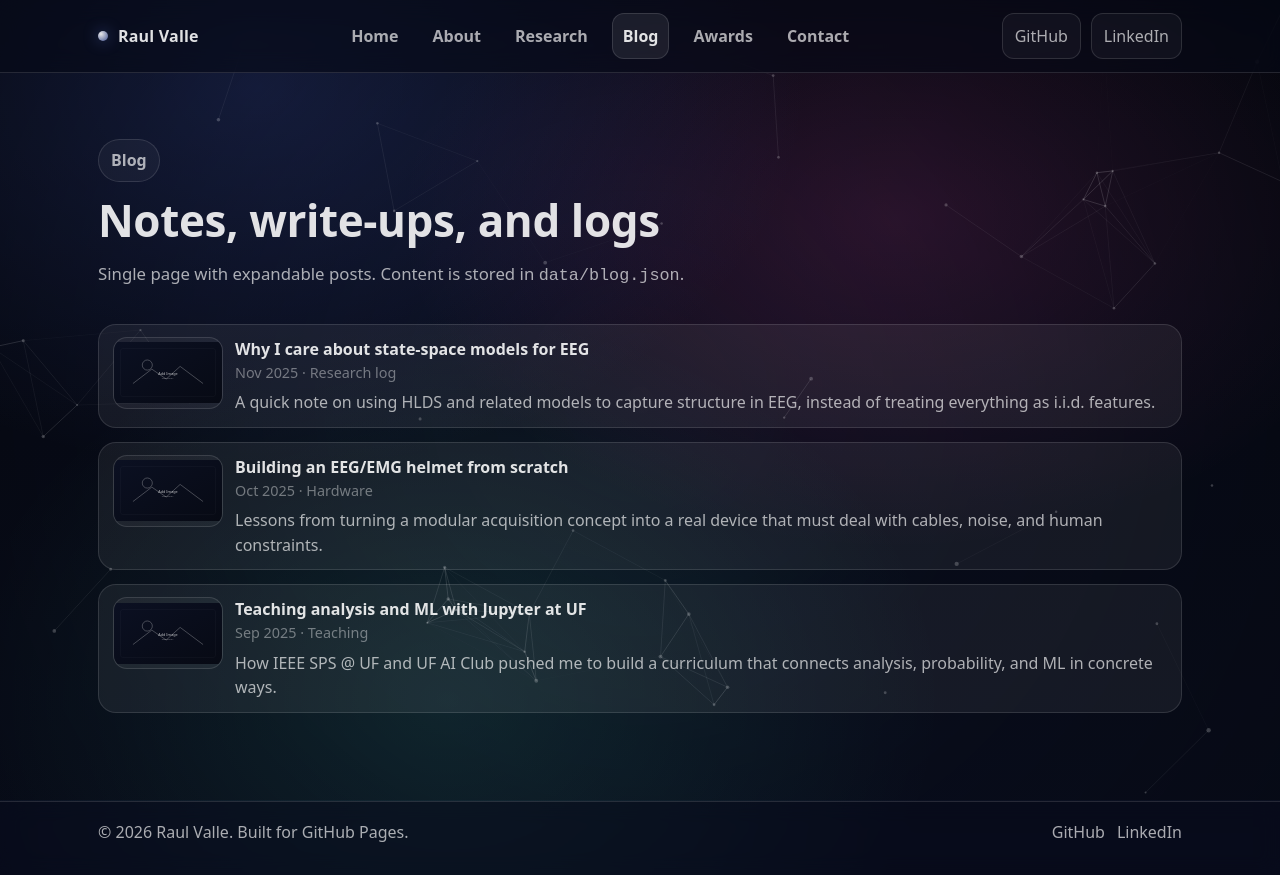
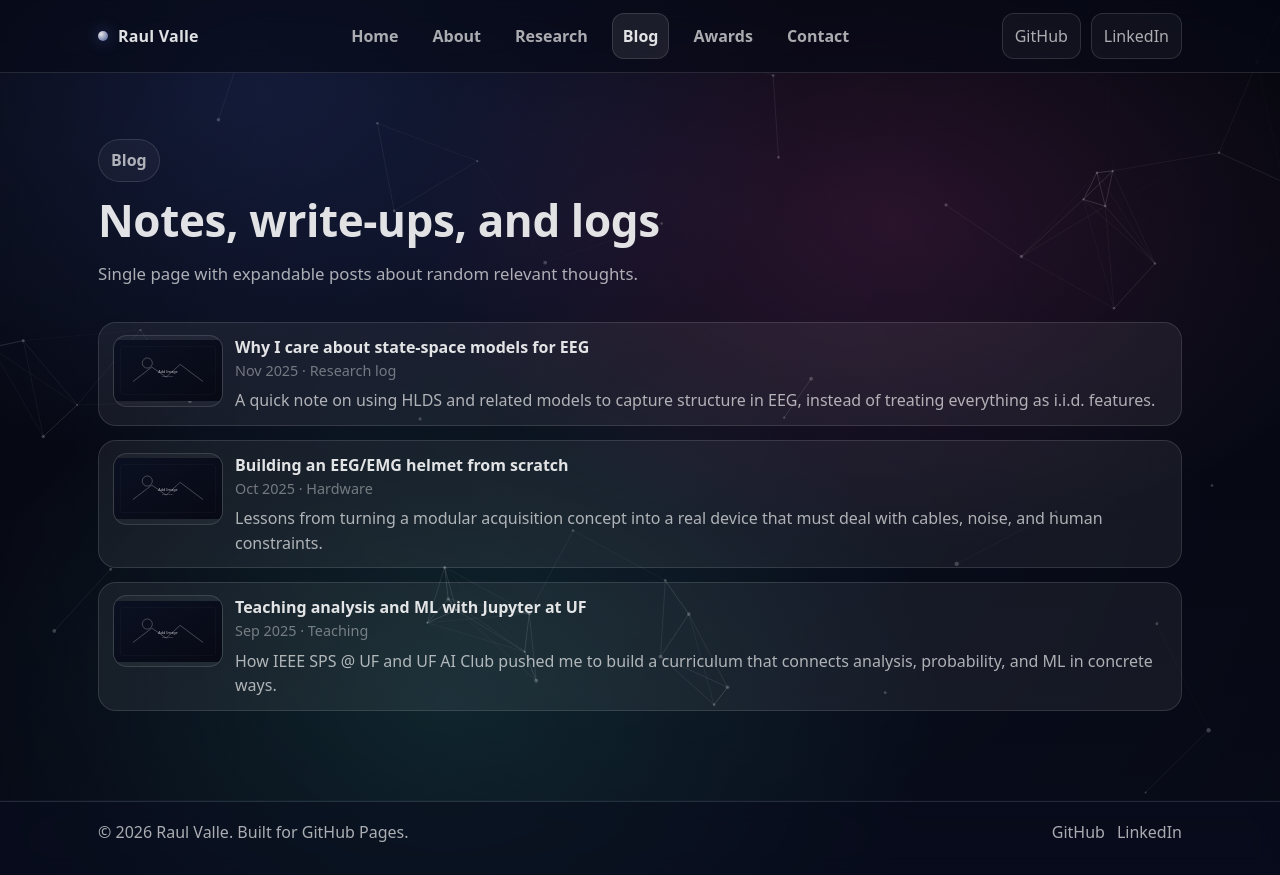
Before and after one commit to Jibby2k1/Jibby2k1.github.io, a plain HTML site: page blog.html in a window 1280 px wide. Drawn offline with Linux system fonts and the light colour scheme.

Commit message:
Revise blog description for clarity
Updated the description of the blog section to reflect the content more accurately.

```diff
--- a/blog.html
+++ b/blog.html
@@ -16,7 +16,7 @@
       <section class="page-hero reveal">
   <div class="kicker">Blog</div>
   <h1 class="h1">Notes, write-ups, and logs</h1>
-  <p class="lead">Single page with expandable posts. Content is stored in <code>data/blog.json</code>.</p>
+  <p class="lead">Single page with expandable posts about random relevant thoughts.</p>
 </section>
 
 <section>
```
